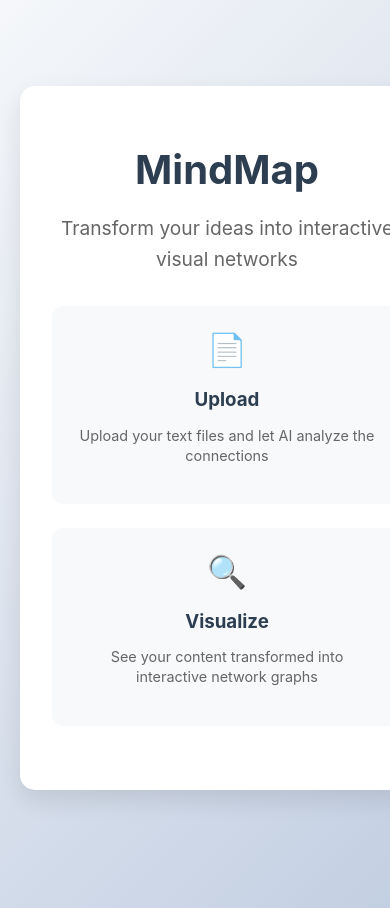
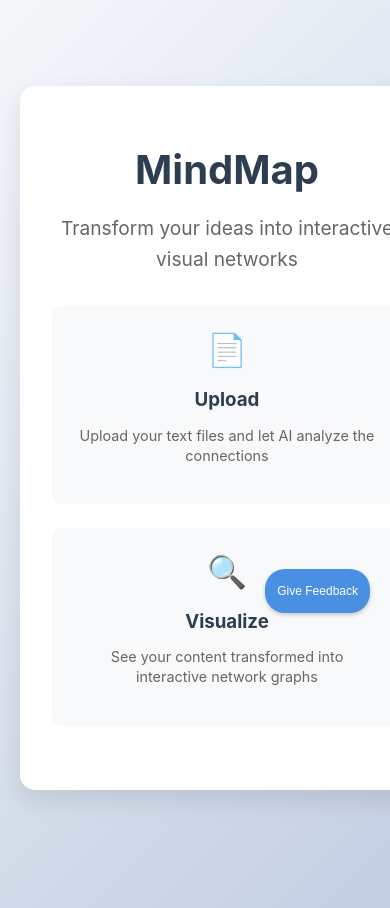
Before and after one commit to wmmaguire/mind-map, a React (Create React App) app in the folder client/: page / in a window 390 px wide. Shown: the top 908 px of the page. Built offline with nearby package versions, Linux system fonts and the light colour scheme.

Commit message:
ensure give-feedback is visible on mobile home-page.

```diff
--- a/client/src/App.css
+++ b/client/src/App.css
@@ -177,15 +177,17 @@ h1 {
   }
 
   .feedback-button-home {
+    position: fixed;
     bottom: 20px;
     right: 20px;
     padding: 8px 12px;
     font-size: 12px;
-    z-index: 1000;
+    z-index: 9999;
+    display: block;
   }
 }
 
-/* Add feedback button styles */
+/* Feedback button styles */
 .feedback-button-home {
   position: fixed;
   bottom: 20px;
@@ -199,5 +201,17 @@ h1 {
   font-size: 14px;
   box-shadow: 0 2px 4px rgba(0, 0, 0, 0.2);
   transition: all 0.2s ease;
-  z-index: 1000;
+  z-index: 9999;
 }
+
+@media (max-width: 768px) {
+  .feedback-button-home {
+    position: fixed;
+    bottom: calc(25vh + 20px); /* Position above the controls panel */
+    right: 20px;
+    padding: 8px 12px;
+    font-size: 12px;
+    z-index: 9999;
+    display: block;
+  }
+}
--- a/client/src/App.js
+++ b/client/src/App.js
@@ -68,6 +68,12 @@ function App() {
                 )}
               </div>
               <Landing />
+              <button
+                className="feedback-button-home"
+                onClick={() => window.open('https://forms.gle/YSFGAYDPSxpDJFGZ8', '_blank')}
+              >
+                Give Feedback
+              </button>
             </div>
           }
         />
```
